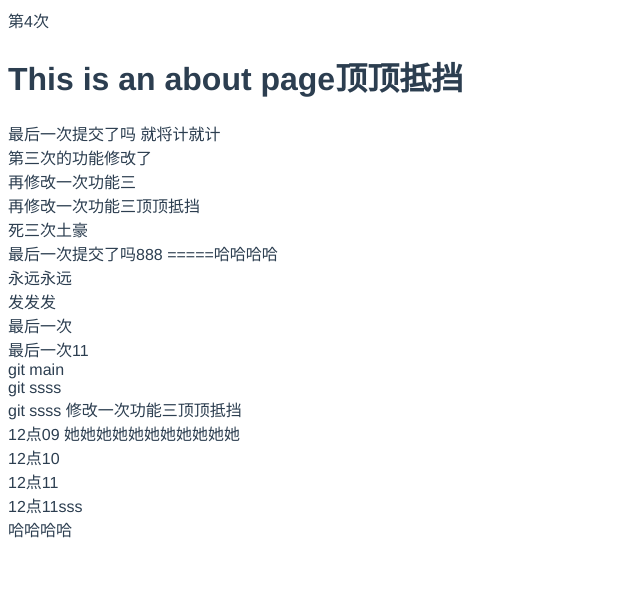
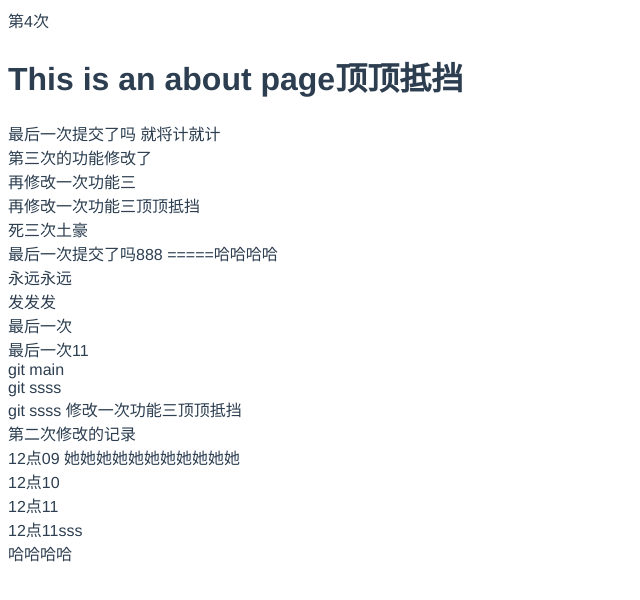
Before and after one commit to yft-code/flow, a Vue app: page /about in a window 1280 px wide. Shown: the top 600 px of the page, without its empty margins (0-640 px from the left). Built offline with nearby package versions, Linux system fonts and the light colour scheme.

Commit message:
第二次提交记录

```diff
--- a/src/views/AboutView.vue
+++ b/src/views/AboutView.vue
@@ -33,5 +33,8 @@
      <div>
       git ssss  修改一次功能三顶顶抵挡
     </div>
+    <div>
+      第二次修改的记录
+    </div>
   </div>
 </template>
```
